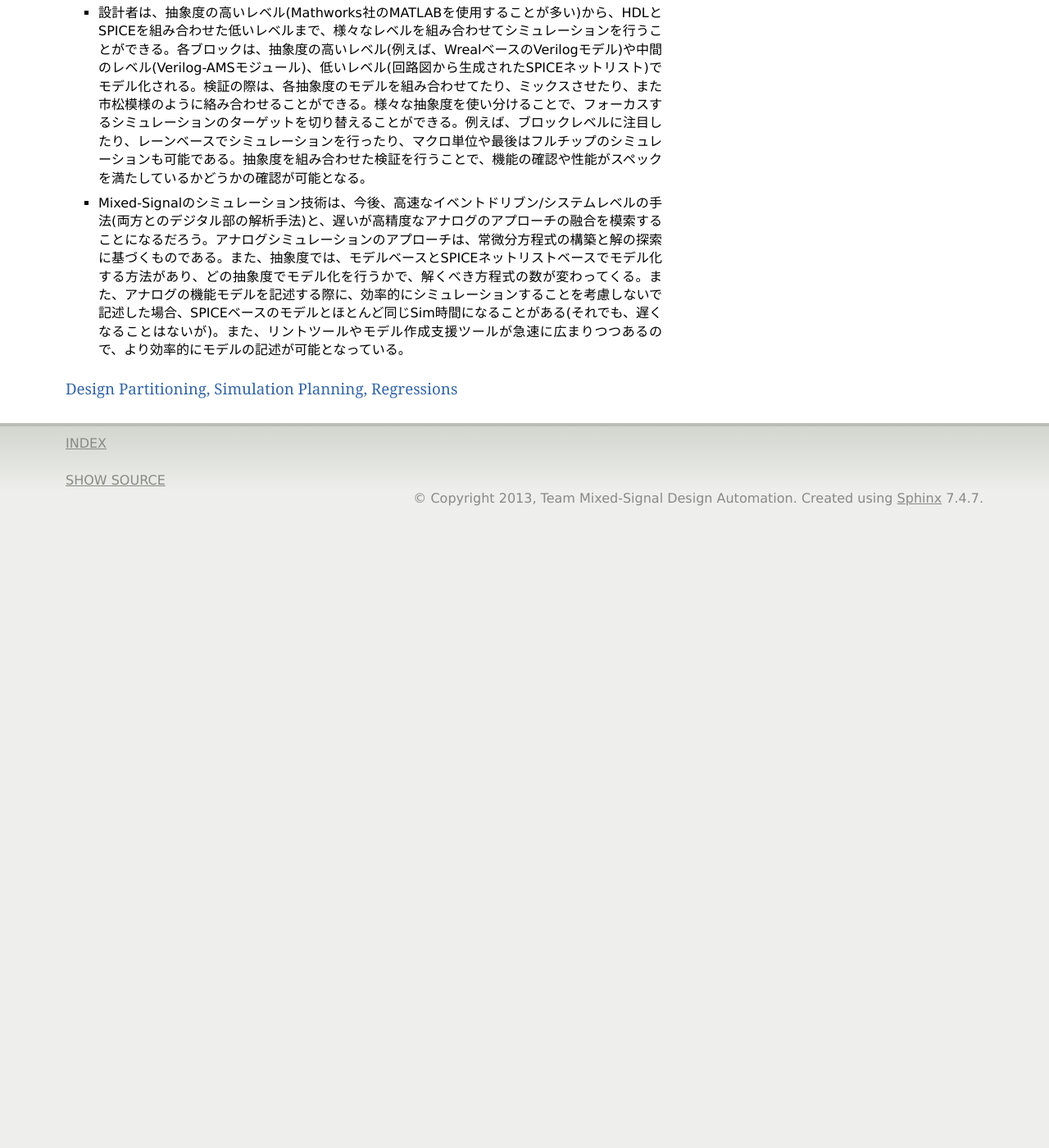
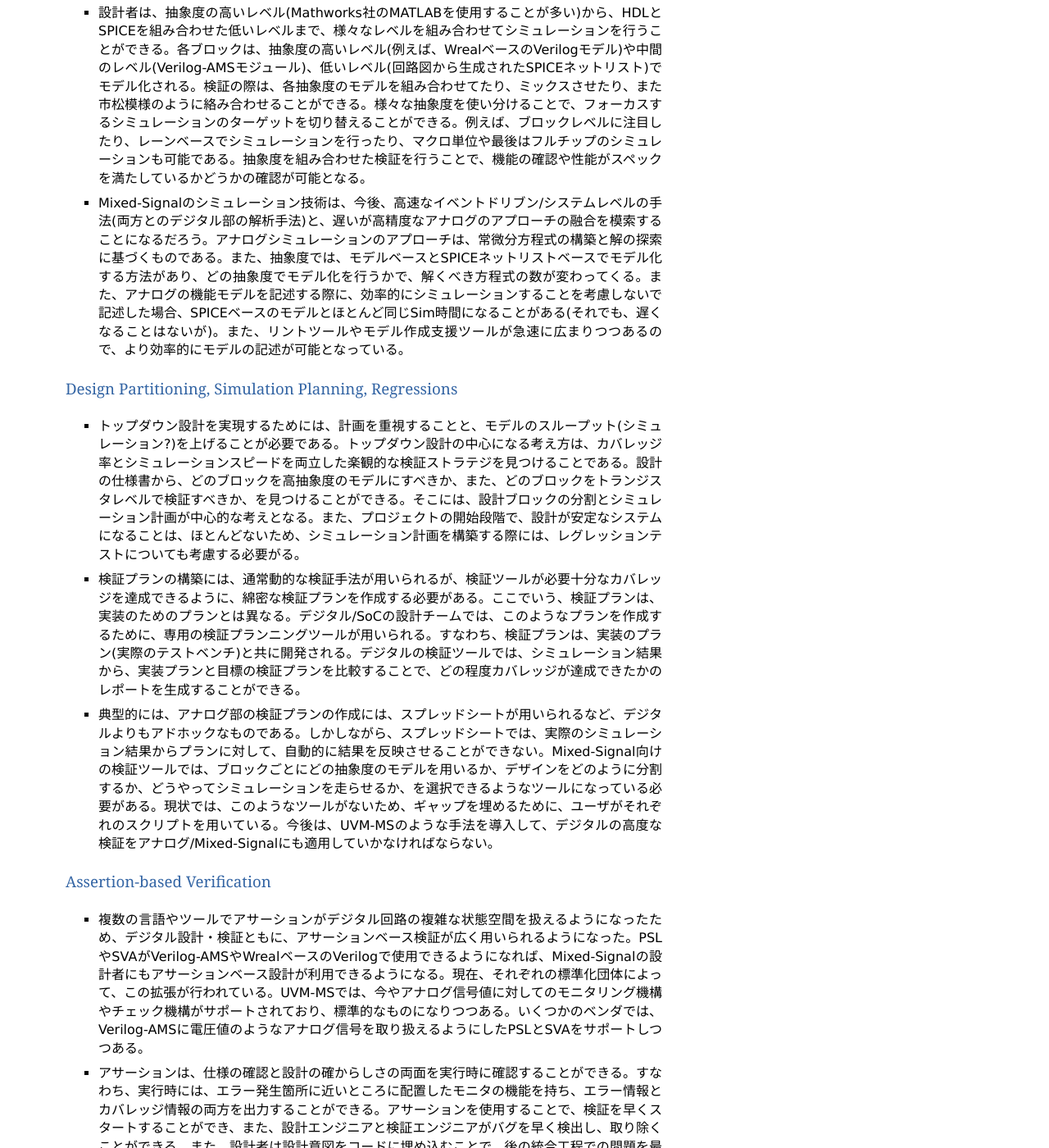
Before and after one commit to mizutomo/MSMG, a Sphinx documentation site: the page built from source/Ch4_Mixed-Signal_Verificaiton_Methodology.rst, in a window 1280 px wide and 1400 px high, scrolled down 1308 px. Shown: the whole window at 82% size. Built offline with Sphinx 7.4.7, drawn with Linux system fonts in a browser that asks for light colours; pages that are not in the unit, such as notebooks, are missing from menus; before the commit the page ends 1938 px from its top, so only the background shows below that; some of the changed text lies outside the part shown.

Commit message:
Ch4. Overviewを追加中

```diff
--- a/source/Ch4_Mixed-Signal_Verificaiton_Methodology.rst
+++ b/source/Ch4_Mixed-Signal_Verificaiton_Methodology.rst
@@ -27,3 +27,27 @@ Mixed-Signal Simulation as the Fundation for Verification
 
 Design Partitioning, Simulation Planning, Regressions
 --------------------------------------------------------------------
+
+  * トップダウン設計を実現するためには、計画を重視することと、モデルのスループット(シミュレーション?)を上げることが必要である。トップダウン設計の中心になる考え方は、カバレッジ率とシミュレーションスピードを両立した楽観的な検証ストラテジを見つけることである。設計の仕様書から、どのブロックを高抽象度のモデルにすべきか、また、どのブロックをトランジスタレベルで検証すべきか、を見つけることができる。そこには、設計ブロックの分割とシミュレーション計画が中心的な考えとなる。また、プロジェクトの開始段階で、設計が安定なシステムになることは、ほとんどないため、シミュレーション計画を構築する際には、レグレッションテストについても考慮する必要がる。
+
+  * 検証プランの構築には、通常動的な検証手法が用いられるが、検証ツールが必要十分なカバレッジを達成できるように、綿密な検証プランを作成する必要がある。ここでいう、検証プランは、実装のためのプランとは異なる。デジタル/SoCの設計チームでは、このようなプランを作成するために、専用の検証プランニングツールが用いられる。すなわち、検証プランは、実装のプラン(実際のテストベンチ)と共に開発される。デジタルの検証ツールでは、シミュレーション結果から、実装プランと目標の検証プランを比較することで、どの程度カバレッジが達成できたかのレポートを生成することができる。
+
+  * 典型的には、アナログ部の検証プランの作成には、スプレッドシートが用いられるなど、デジタルよりもアドホックなものである。しかしながら、スプレッドシートでは、実際のシミュレーション結果からプランに対して、自動的に結果を反映させることができない。Mixed-Signal向けの検証ツールでは、ブロックごとにどの抽象度のモデルを用いるか、デザインをどのように分割するか、どうやってシミュレーションを走らせるか、を選択できるようなツールになっている必要がある。現状では、このようなツールがないため、ギャップを埋めるために、ユーザがそれぞれのスクリプトを用いている。今後は、UVM-MSのような手法を導入して、デジタルの高度な検証をアナログ/Mixed-Signalにも適用していかなければならない。
+
+
+Assertion-based Verification
+--------------------------------------------------------------------
+
+  * 複数の言語やツールでアサーションがデジタル回路の複雑な状態空間を扱えるようになったため、デジタル設計・検証ともに、アサーションベース検証が広く用いられるようになった。PSLやSVAがVerilog-AMSやWrealベースのVerilogで使用できるようになれば、Mixed-Signalの設計者にもアサーションベース設計が利用できるようになる。現在、それぞれの標準化団体によって、この拡張が行われている。UVM-MSでは、今やアナログ信号値に対してのモニタリング機構やチェック機構がサポートされており、標準的なものになりつつある。いくつかのベンダでは、Verilog-AMSに電圧値のようなアナログ信号を取り扱えるようにしたPSLとSVAをサポートしつつある。
+
+  * アサーションは、仕様の確認と設計の確からしさの両面を実行時に確認することができる。すなわち、実行時には、エラー発生箇所に近いところに配置したモニタの機能を持ち、エラー情報とカバレッジ情報の両方を出力することができる。アサーションを使用することで、検証を早くスタートすることができ、また、設計エンジニアと検証エンジニアがバグを早く検出し、取り除くことができる。また、設計者は設計意図をコードに埋め込むことで、後の統合工程での問題を最小化することができる。Mixed-Signalの設計と検証において、下記のメリットを取り込むことで、アサーションのメリットを享受することができる。
+
+    * アサーションにより設計意図をデザインに組み込むことができる。
+    * バグの近くで、アサーションを発火させられることができるので、バグの特定と除去が速くなる。
+    * ファンクションカバレッジの取得が可能になる。
+
+  * これからMixed-Signalの設計はより複雑になってくるため、アサーションベース設計は、ピュアなデジタル設計よりもますます重要となる。
+
+
+Coverage Measurements
+--------------------------------------------------------------------
```
